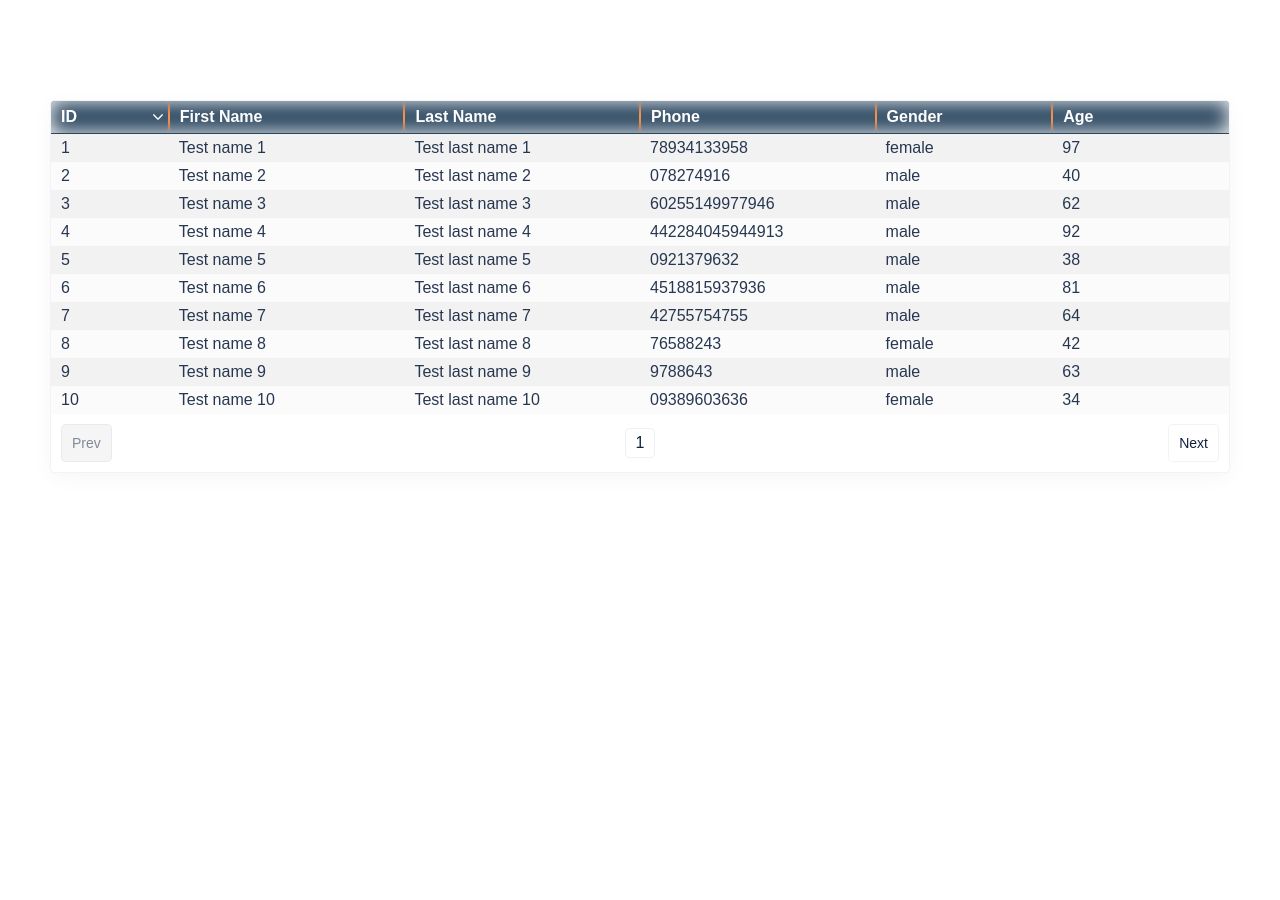
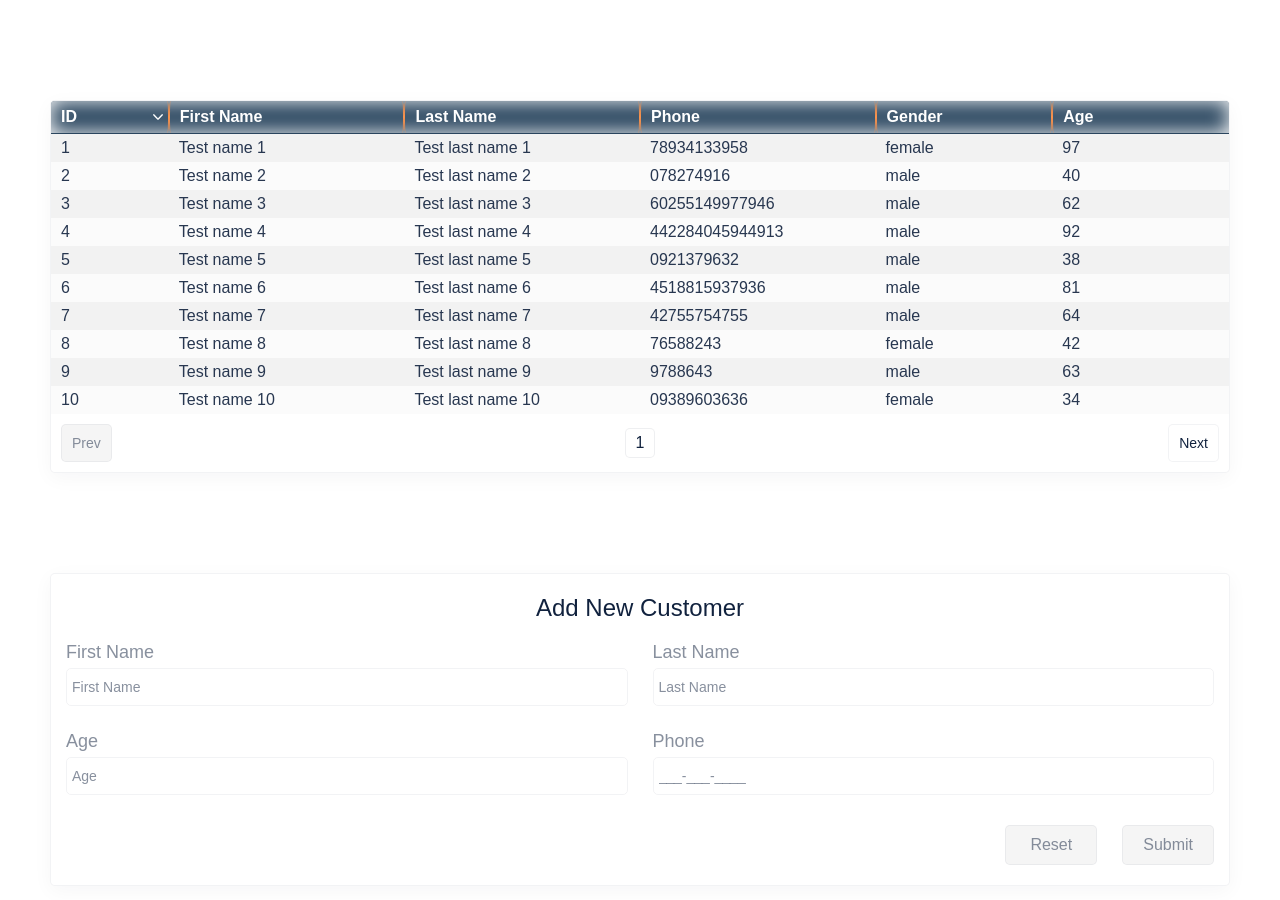
Before and after one commit to kir4ik/react-table, a React (Vite) app: page / in a window 1280 px wide. Built offline with nearby package versions, Linux system fonts and the light colour scheme.

Commit message:
added form for add customers

```diff
--- a/package.json
+++ b/package.json
@@ -10,10 +10,12 @@
   },
   "dependencies": {
     "classnames": "^2.2.6",
+    "final-form": "^4.18.7",
     "lodash": "^4.17.15",
     "prop-types": "^15.7.2",
     "react": "^16.13.0",
     "react-dom": "^16.13.0",
+    "react-final-form": "^6.3.5",
     "react-redux": "^7.2.0",
     "redux": "^4.0.5",
     "redux-thunk": "^2.3.0",
--- a/src/assets/_extend.scss
+++ b/src/assets/_extend.scss
@@ -1,6 +1,7 @@
 @import 'variables';
 
 %simple-block {
+  border: $border-style;
   border-radius: $border-radius;
   color: $primary-color;
   background-color: $color-white;
--- /dev/null
+++ b/src/assets/_keyframes.scss
@@ -0,0 +1,5 @@
+@keyframes text-highlight {
+  50% {
+    color: $color-red;
+  }
+}
--- a/src/assets/_variables.scss
+++ b/src/assets/_variables.scss
@@ -17,6 +17,7 @@ $color-orange: #f7924e;
 $color-white: #fff;
 $color-black: #1b1b1d;
 $color-jaguar: #232327;
+$color-violet: #8d30f9;
 
 $goldenrod-color: #e5bf20;
 
--- /dev/null
+++ b/src/components/fields/BaseField/index.js
@@ -0,0 +1,49 @@
+import React from 'react';
+import PropTypes from 'prop-types';
+import classNames from 'classnames';
+
+import './style.scss';
+
+const BaseField = ({
+  input,
+  meta,
+  label,
+  id,
+  ...rest
+}) => {
+  const fieldClass = classNames('base-field', {
+    'base-field_error': !meta.pristine && !!(meta.error || meta.invalid),
+  });
+
+  const inputId = id || input.name;
+
+  return (
+    <div className={fieldClass}>
+      {label && <label htmlFor={inputId} className="base-field__label">{label}</label>}
+      <input
+        {...input}
+        {...rest}
+        id={inputId}
+        type="text"
+        className="base-field__input"
+      />
+    </div>
+  );
+};
+
+BaseField.propTypes = {
+  input: PropTypes.object.isRequired,
+  meta: PropTypes.object.isRequired,
+  label: PropTypes.oneOfType([
+    PropTypes.arrayOf([PropTypes.node]),
+    PropTypes.node,
+  ]),
+  id: PropTypes.string,
+};
+
+BaseField.defaultProps = {
+  label: '',
+  id: '',
+};
+
+export default BaseField;
--- /dev/null
+++ b/src/components/fields/BaseField/style.scss
@@ -0,0 +1,46 @@
+@import
+  'src/assets/variables',
+  'src/assets/keyframes';
+
+.base-field {
+  display: flex;
+  flex-direction: column;
+  $parent: &;
+
+  &_error {
+    #{$parent} {
+      &__input,
+      &__input:focus {
+        border-color: $color-red;
+        color: $color-red;
+      }
+
+      &__label {
+        animation: text-highlight 1.5s infinite;
+      }
+    }
+  }
+
+  &__label {
+    font-size: $fontSizeLarge;
+    color: $secondary-color;
+    margin-bottom: 5px;
+    width: fit-content;
+  }
+
+  &__input {
+    padding: 10px 5px;
+    font-size: $fontSizeSmall;
+    color: $primary-color;
+    border: $border-style;
+    border-radius: $border-radius;
+
+    &::placeholder {
+      color: $secondary-color;
+    }
+
+    &:focus {
+      border-color: $color-violet;
+    }
+  }
+}
--- /dev/null
+++ b/src/components/fields/index.js
@@ -0,0 +1,5 @@
+import BaseField from './BaseField';
+
+export {
+  BaseField,
+};
--- /dev/null
+++ b/src/components/forms/CustomerForm/index.js
@@ -0,0 +1,80 @@
+import React from 'react';
+// import PropTypes from 'prop-types';
+import { Form, Field } from 'react-final-form';
+
+import { BaseButton } from 'components/buttons';
+import { BaseField } from 'components/fields';
+
+import './style.scss';
+
+const sleep = ms => new Promise(resolve => setTimeout(resolve, ms));
+
+const onSubmit = (...args) => console.log('args >>', ...args) || sleep(1500);
+
+const CustomerForm = () => (
+  <Form
+    onSubmit={onSubmit}
+    // validate={onSubmit}
+    render={({
+      handleSubmit,
+      submitting,
+      pristine,
+      form,
+    }) => (
+      <form onSubmit={handleSubmit} className="customer-form">
+        <h2 className="customer-form__title">Add New Customer</h2>
+
+        <div className="customer-form__fields">
+          <Field
+            component={BaseField}
+            name="firstName"
+            label="First Name"
+            placeholder="First Name"
+          />
+          <Field
+            component={BaseField}
+            name="lastName"
+            label="Last Name"
+            placeholder="Last Name"
+          />
+          <Field
+            component={BaseField}
+            name="age"
+            label="Age"
+            placeholder="Age"
+          />
+          <Field
+            component={BaseField}
+            name="phone"
+            label="Phone"
+            placeholder="___-___-____"
+          />
+          {/* TODO set Gender via SelectField */}
+          {/* <Field
+            component={SelectField}
+            name="gender"
+            label="Gender"
+          /> */}
+        </div>
+
+        <div className="customer-form__buttons">
+          <BaseButton
+            onClick={form.reset}
+            disabled={pristine || submitting}
+            content="Reset"
+          />
+          <BaseButton
+            onClick={handleSubmit}
+            disabled={pristine}
+            // TODO loading={submitting}
+            content="Submit"
+          />
+        </div>
+      </form>
+    )}
+  />
+);
+
+CustomerForm.propTypes = {};
+
+export default CustomerForm;
--- /dev/null
+++ b/src/components/forms/CustomerForm/style.scss
@@ -0,0 +1,33 @@
+@import
+  'src/assets/variables',
+  'src/assets/extend';
+
+.customer-form {
+  @extend %simple-block;
+
+  display: flex;
+  flex-direction: column;
+  padding: 20px 15px;
+  margin: 50px;
+
+  &__title {
+    text-align: center;
+    margin-bottom: 20px;
+    font-size: $fontSizeModalTitle;
+  }
+
+  &__fields {
+    display: grid;
+    grid-template-columns: repeat(2, 1fr);
+    gap: 25px;
+    margin-bottom: 30px;
+  }
+
+  &__buttons {
+    display: grid;
+    grid-template-columns: repeat(2, 1fr);
+    gap: 25px;
+    max-width: $screenXXS;
+    margin-left: auto;
+  }
+}
--- /dev/null
+++ b/src/components/forms/index.js
@@ -0,0 +1,5 @@
+import CustomerForm from './CustomerForm';
+
+export {
+  CustomerForm,
+};
--- a/src/screens/CustomersScreen/index.js
+++ b/src/screens/CustomersScreen/index.js
@@ -1,6 +1,7 @@
 import React from 'react';
 
 import { CustomersTable } from 'components/tables';
+import { CustomerForm } from 'components/forms';
 import { useCustomers } from 'hooks';
 import { tableCaptions } from 'consts';
 
@@ -11,12 +12,15 @@ const CustomersScreen = () => {
   console.log('customer >>>', customer);
 
   return (
+    <div>
       <CustomersTable
         initalSort={{
           id: tableCaptions.CUSTOMER_CAPTIONS_ID.ID,
           isDown: true,
         }}
       />
+      <CustomerForm />
+    </div>
   );
 };
 
```
Also changed, not shown: 1 other file (tests, documents, lock files or other folders). Lines whose indentation alone changed are shown as unchanged.
